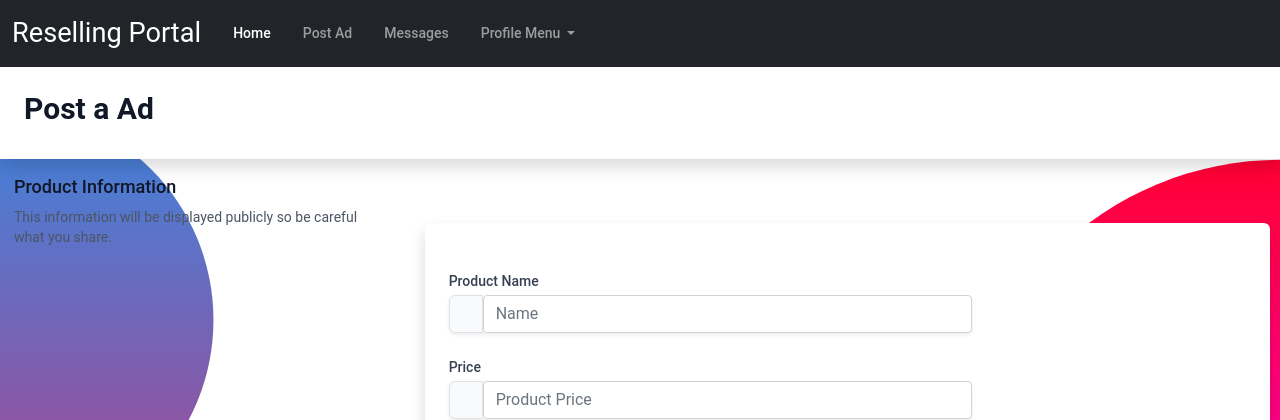
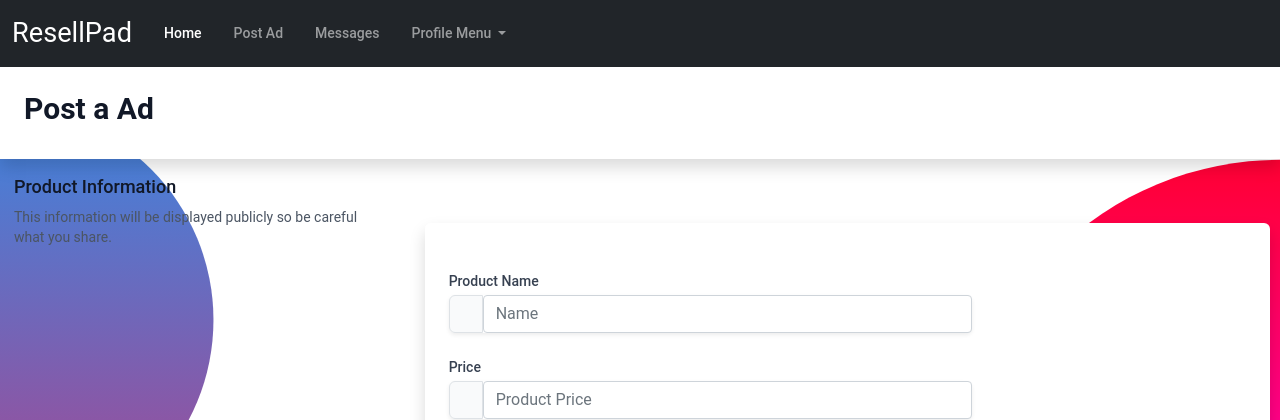
Before and after one commit to APJNithin/resellingportal, a Flask app: page /add in a window 1280 px wide. Shown: the top 420 px of the page. Run offline with Flask 2, Linux system fonts and the light colour scheme; the visitor is signed in with stand-in values (Sample User, id 1); data comes from the database, SQL or seed files in the repository; some libraries are stand-ins or nearby versions; some web fonts are replaced.

Commit message:
Brand name change

```diff
--- a/templates/home.html
+++ b/templates/home.html
@@ -1,7 +1,7 @@
 <!doctype html>
 <html>
 <head>
-  <title>Reselling Portal</title>
+  <title>ResellPad - The Reselling Portal</title>
   <meta charset="UTF-8" />
   <meta name="viewport" content="width=device-width, initial-scale=1.0" />
   <link href="https://unpkg.com/tailwindcss@^2/dist/tailwind.min.css" rel="stylesheet">
@@ -14,7 +14,7 @@
 <body>
   <nav class="navbar navbar-expand-lg navbar-dark bg-dark">
     <div class="container-fluid">
-      <a class="navbar-brand" href="/">Reselling Portal</a>
+      <a class="navbar-brand" href="/">ResellPad</a>
       <button class="navbar-toggler" type="button" data-bs-toggle="collapse" data-bs-target="#navbarSupportedContent" aria-controls="navbarSupportedContent" aria-expanded="false" aria-label="Toggle navigation">
         <span class="navbar-toggler-icon"></span>
       </button>
```
